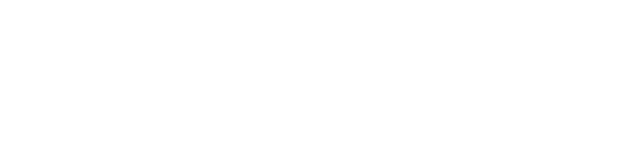
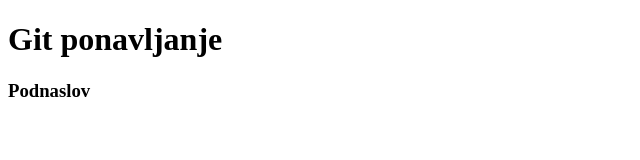
Before and after one commit to Keedara2/RepozitorijPonavljanje, a plain HTML site: page index.html in a window 1280 px wide. Shown: the whole page, without its empty margins (0-640 px from the left). Drawn offline with Linux system fonts and the light colour scheme.

Commit message:
Master - drugi commit

```diff
--- a/index.html
+++ b/index.html
@@ -9,6 +9,11 @@
     </title>
 </head>
 <body>
-
+    <header>
+        <h1>Git ponavljanje</h1>
+    </header>
+    <main>
+        <h3>Podnaslov</h3>
+    </main>
 </body>
 </html>
```
